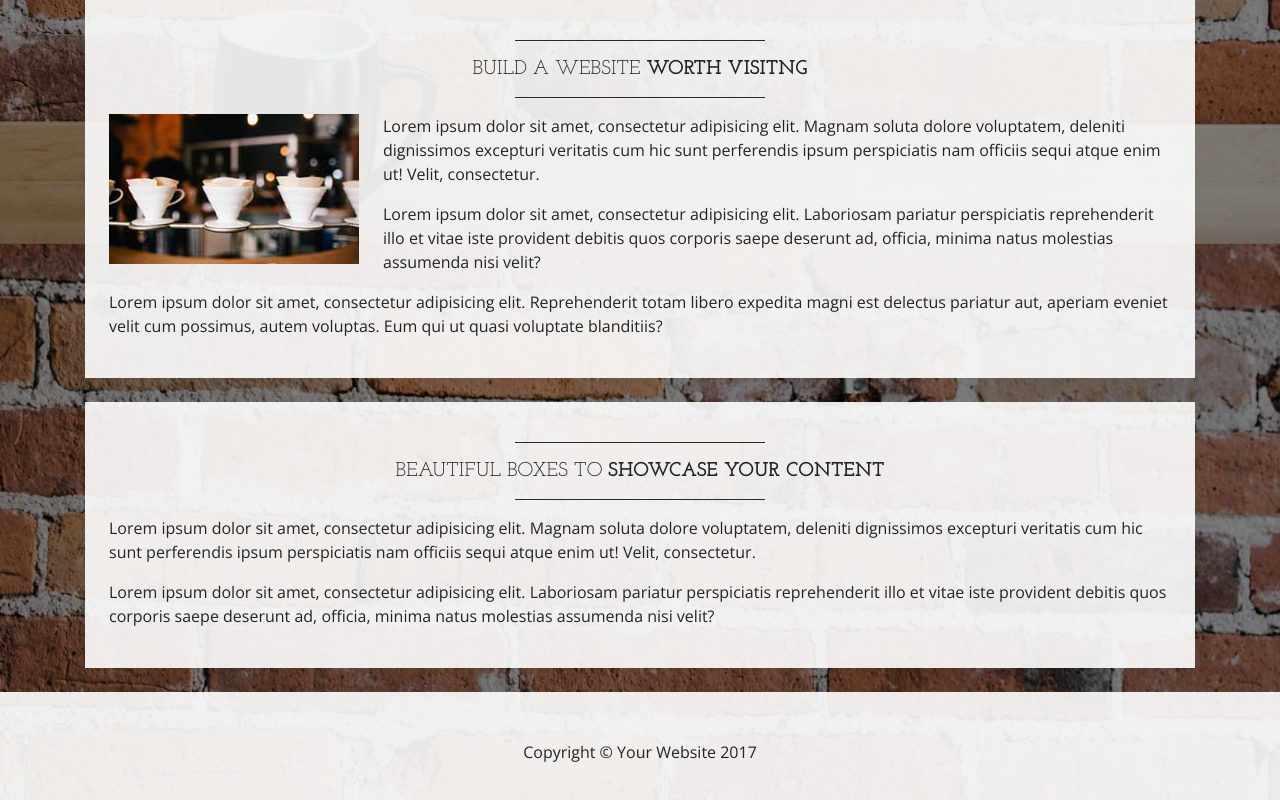
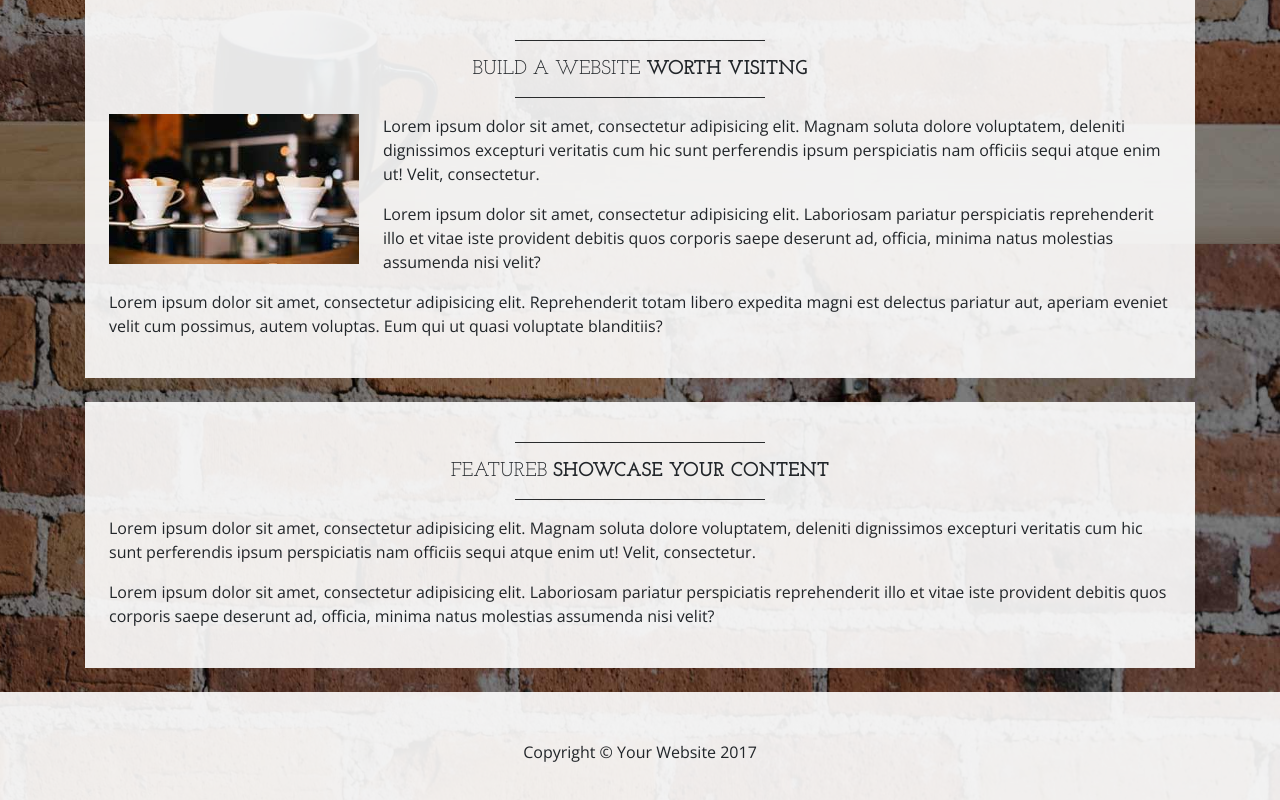
Before and after one commit to JasonDuquain/Git-It-Together-Jun, a website: page index.html in a window 1280 px wide. Shown: the part 556-1356 px from the top of the page. Drawn offline with nearby package versions, Linux system fonts and the light colour scheme.

Commit message:
initial commit on featureB

```diff
--- a/index.html
+++ b/index.html
@@ -82,7 +82,7 @@
 
       <div class="bg-faded p-4 my-4">
         <hr class="divider">
-        <h2 class="text-center text-lg text-uppercase my-0">Beautiful boxes to
+        <h2 class="text-center text-lg text-uppercase my-0">FEATUREB
           <strong>showcase your content</strong>
         </h2>
         <hr class="divider">
```
